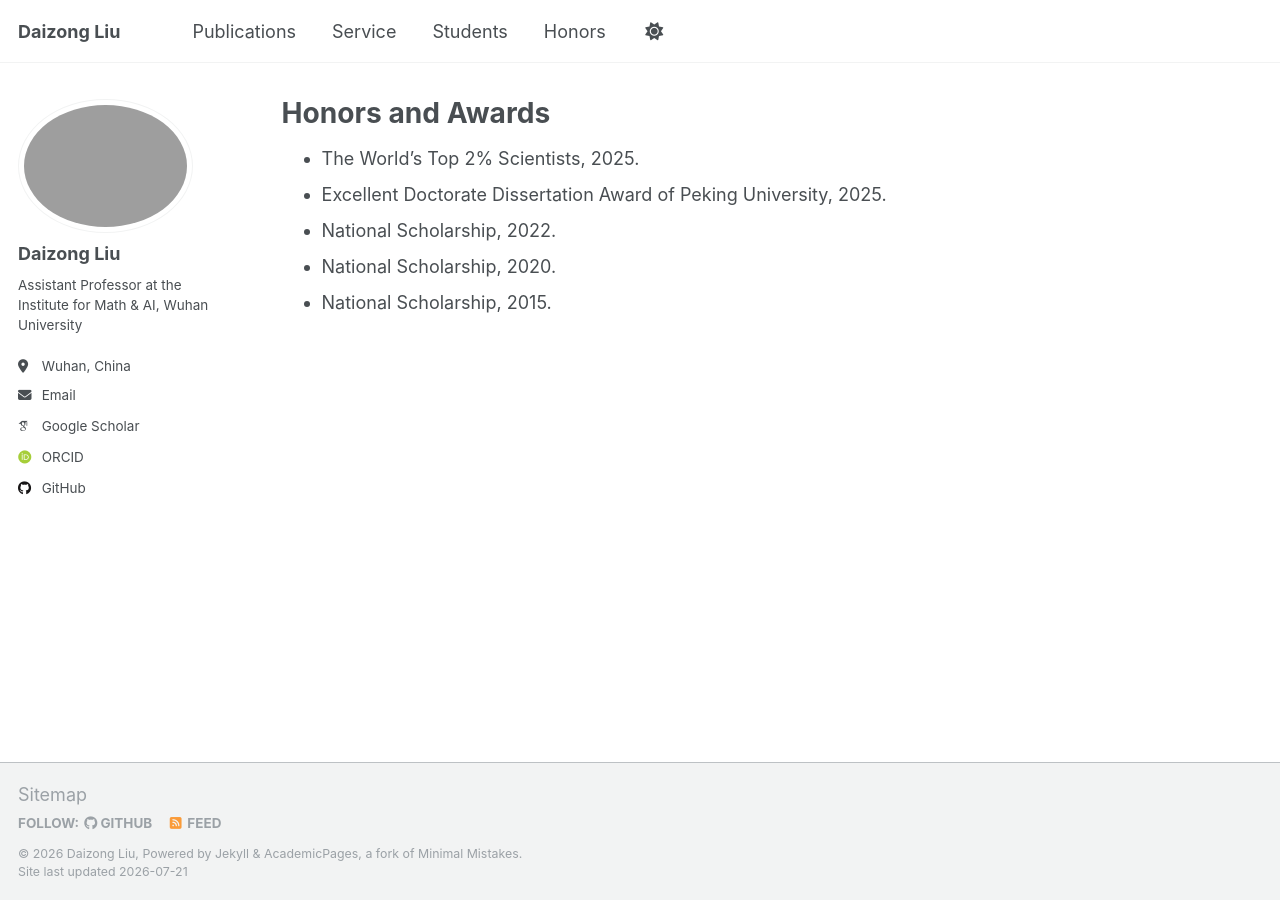
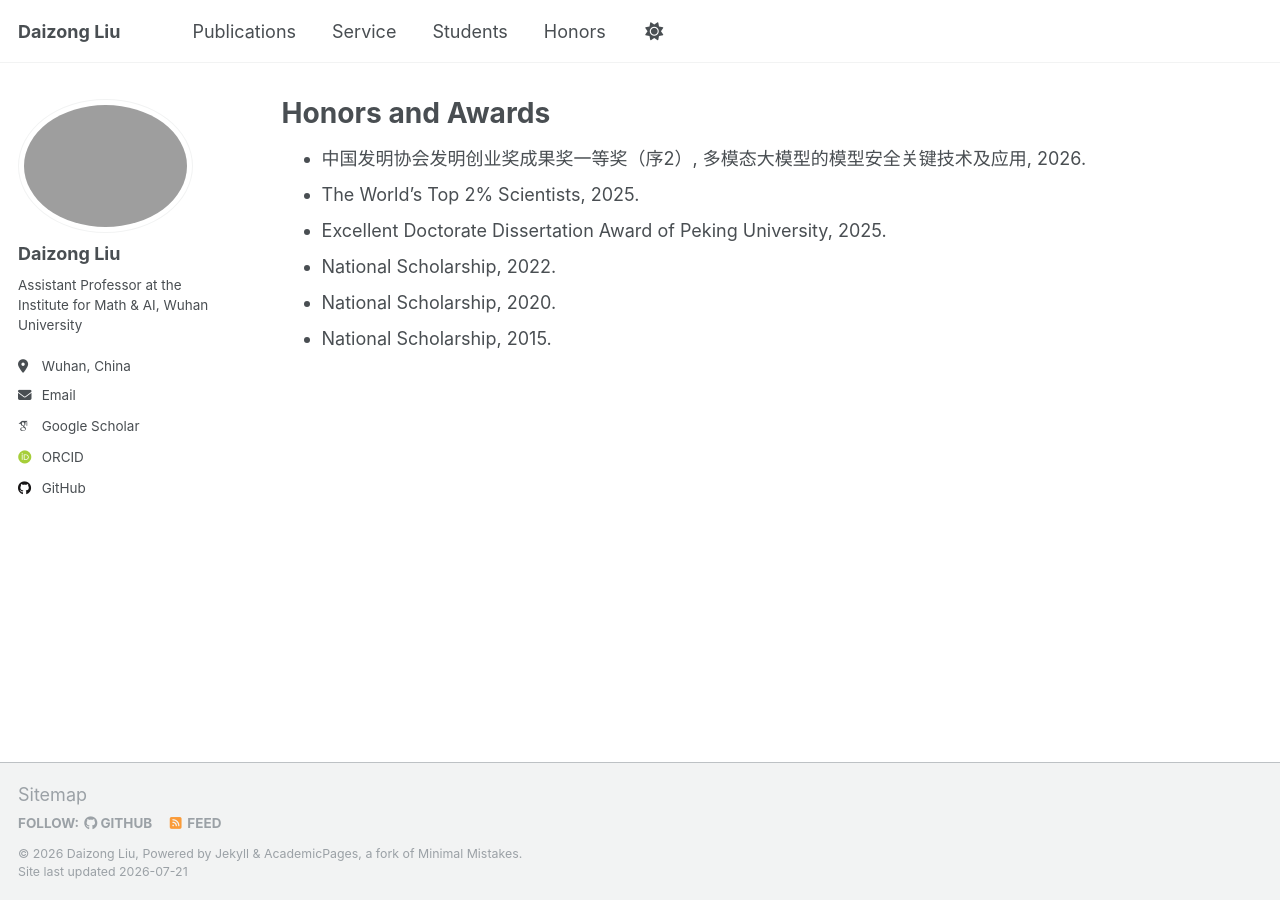
Before and after one commit to liudaizong/liudaizong.github.io, a Jekyll site: the page built from _pages/portfolio.md, in a window 1280 px wide. Built offline with Jekyll 4.4.1, drawn with Linux system fonts in a browser that asks for light colours; some web fonts are replaced.

Commit message:
Update portfolio.md

```diff
--- a/_pages/portfolio.md
+++ b/_pages/portfolio.md
@@ -4,6 +4,7 @@ title: "Honors and Awards"
 layout: archive
 ---
 
+* 中国发明协会发明创业奖成果奖一等奖（序2）, 多模态大模型的模型安全关键技术及应用, 2026.
 * The World's Top 2% Scientists, 2025.
 * Excellent Doctorate Dissertation Award of Peking University, 2025.
 * National Scholarship, 2022.
```
